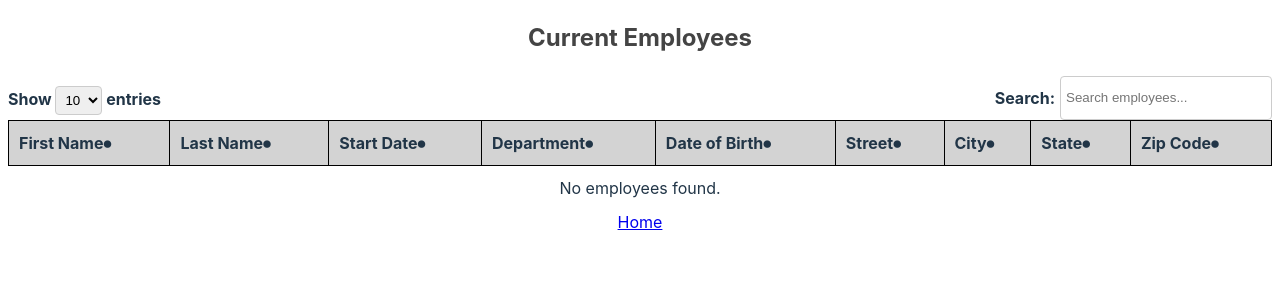
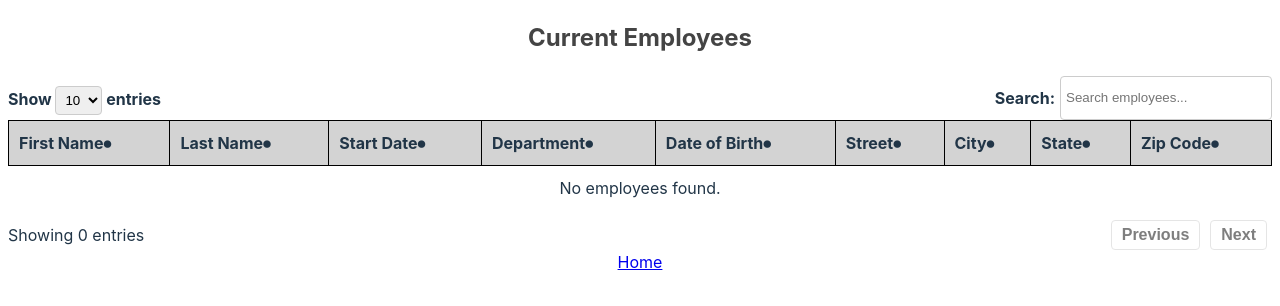
Before and after one commit to samiNedjai/hrnet-react, a React (Vite) app: page /employee-list in a window 1280 px wide. Shown: the top 306 px of the page. Built offline with nearby package versions, Linux system fonts and the light colour scheme.

Commit message:
istaller smmodal et ajouter a CreateEmployee

```diff
--- a/package.json
+++ b/package.json
@@ -19,7 +19,8 @@
     "react-dom": "^19.0.0",
     "react-redux": "^9.2.0",
     "react-router-dom": "^7.1.5",
-    "react-select": "^5.10.0"
+    "react-select": "^5.10.0",
+    "samodal-react": "^1.0.3"
   },
   "devDependencies": {
     "@eslint/js": "^9.19.0",
--- a/src/pages/CreateEmployee.jsx
+++ b/src/pages/CreateEmployee.jsx
@@ -1,57 +1,45 @@
-import  { useState } from "react";
+import { useState } from "react";
 import { Link } from "react-router-dom";
 import CustomDatePicker from "../components/DatePicker";
 import { FontAwesomeIcon } from "@fortawesome/react-fontawesome";
 import { faHome } from "@fortawesome/free-solid-svg-icons";
-import {states, departments} from "../data/data";
+import { states, departments } from "../data/data";
 import CustomDropdown from "../components/Dropdown";
 import { useDispatch } from "react-redux";
-import { addEmployeeAction } from "../actions/employeeAction"
-import "../styles/createEmployee.css"
-
-
+import { addEmployeeAction } from "../actions/employeeAction";
+import Modal from "samodal-react";
+import "../styles/createEmployee.css";
 
 export default function CreateEmployee() {
-
   const [firstName, setFirstName] = useState("");
   const [lastName, setLastName] = useState("");
   const [dateOfBirth, setDateOfBirth] = useState(null);
   const [startDate, setStartDate] = useState(null);
   const [street, setStreet] = useState("");
-  const [city, setCity] = useState("")
-  const [state, setState] = useState(null);;
+  const [city, setCity] = useState("");
+  const [state, setState] = useState(null);
   const [zipCode, setZipCode] = useState("");
   const [department, setDepartment] = useState(null);
+  const [isModalOpen, setIsModalOpen] = useState(false);
   const dispatch = useDispatch();
-
 
   const handleSubmit = (e) => {
     e.preventDefault();
-    if(
-      !firstName ||
-      !lastName ||
-      !dateOfBirth ||
-      !startDate ||
-      !street ||
-      !city ||
-      !state ||
-      !zipCode ||
-      !department
-    ) {
+    if (!firstName || !lastName || !dateOfBirth || !startDate || !street || !city || !state || !zipCode || !department) {
       alert("Please fill all fields");
-      return
+      return;
     }
     dispatch(
       addEmployeeAction({
         firstName,
         lastName,
         dateOfBirth: dateOfBirth.toISOString(), // Convertir en chaîne de caractères
-        startDate: startDate.toISOString(),     // Convertir en chaîne de caractères
+        startDate: startDate.toISOString(), // Convertir en chaîne de caractères
         address: { street, city, state: state.value, zipCode },
-        department: department.value
+        department: department.value,
       })
     );
-    alert("Employee Created!");
+    setIsModalOpen(true);
     // Reset form fields
     setFirstName("");
     setLastName("");
@@ -62,7 +50,7 @@ export default function CreateEmployee() {
     setState(null);
     setZipCode("");
     setDepartment(null);
-  }
+  };
 
   return (
     <div className="container">
@@ -76,19 +64,10 @@ export default function CreateEmployee() {
         <input type="text" value={lastName} onChange={(e) => setLastName(e.target.value)} />
 
         <label>Date of Birth:</label>
-            <CustomDatePicker
-            selectedDate={dateOfBirth}
-            onChange={setDateOfBirth}
-            todayButton={<FontAwesomeIcon icon={faHome} />}
-
-            />
+        <CustomDatePicker selectedDate={dateOfBirth} onChange={setDateOfBirth} todayButton={<FontAwesomeIcon icon={faHome} />} />
 
         <label>Start Date:</label>
-            <CustomDatePicker
-            selectedDate={startDate}
-            onChange={setStartDate}
-            todayButton={<FontAwesomeIcon icon={faHome} />}
-             />
+        <CustomDatePicker selectedDate={startDate} onChange={setStartDate} todayButton={<FontAwesomeIcon icon={faHome} />} />
 
         <fieldset>
           <legend>Address</legend>
@@ -100,10 +79,7 @@ export default function CreateEmployee() {
 
           <label>State:</label>
           <CustomDropdown
-                options={states.map((state) => ({
-                    value: state.name,
-                    label: state.name
-                  }))}
+            options={states.map((state) => ({ value: state.name, label: state.name }))}
             selectedOption={state}
             onChange={setState}
           />
@@ -113,13 +89,14 @@ export default function CreateEmployee() {
         </fieldset>
 
         <label>Department:</label>
-            <CustomDropdown
-            options={departments}
-            selectedOption={department}
-            onChange={setDepartment} />
+        <CustomDropdown options={departments} selectedOption={department} onChange={setDepartment} />
 
         <button type="submit">Save</button>
       </form>
+
+      <Modal isOpen={isModalOpen} onClose={() => setIsModalOpen(false)} title="Success">
+        <p>Employee Created!</p>
+      </Modal>
     </div>
   );
-    };
+}
--- a/src/pages/EmployeeList.jsx
+++ b/src/pages/EmployeeList.jsx
@@ -5,6 +5,7 @@ import {
   useReactTable,
   getCoreRowModel,
   getFilteredRowModel,
+  getPaginationRowModel,
 } from "@tanstack/react-table";
 import DataTable from "../components/DataTable";
 import "../styles/employeeList.css";
@@ -43,6 +44,7 @@ export default function EmployeeList() {
     getCoreRowModel: getCoreRowModel(),
     onGlobalFilterChange: setGlobalFilter,
     getFilteredRowModel: getFilteredRowModel(),
+    getPaginationRowModel: getPaginationRowModel()
   });
 
   return (
@@ -80,6 +82,46 @@ export default function EmployeeList() {
       </div>
 
       <DataTable table={table} />
+      <div  className="pagination-container">
+        <span className="entries-info">
+        Showing {table.getRowModel().rows.length > 0
+            ? `${table.getState().pagination.pageIndex * pageSize + 1} to ${
+                Math.min(
+                  (table.getState().pagination.pageIndex + 1) * pageSize,
+                  employees.length
+                )
+              } of ${employees.length}`
+            : "0"} entries
+        </span>
+        <div className="pagination">
+          <button
+            onClick={() => table.previousPage()}
+            disabled={!table.getCanPreviousPage()}
+            className="pagination-button"
+          >
+            Previous
+          </button>
+          {Array.from({ length: table.getPageCount() }, (_, i) => (
+            <button
+              key={i}
+              onClick={() => table.setPageIndex(i)}
+              className={`pagination-number ${
+                table.getState().pagination.pageIndex === i ? "active" : ""
+              }`}
+            >
+              {i + 1}
+            </button>
+          ))}
+          <button
+            onClick={() => table.nextPage()}
+            disabled={!table.getCanNextPage()}
+            className="pagination-button"
+          >
+            Next
+          </button>
+        </div>
+
+      </div>
       <Link to="/">Home</Link>
     </div>
   );
--- a/src/styles/employeeList.css
+++ b/src/styles/employeeList.css
@@ -26,3 +26,50 @@
     border-radius: 4px;
     width: 200px;
   }
+
+  .pagination-container {
+    display: flex;
+    justify-content: space-between;
+    align-items: center;
+    margin-top: 10px;
+  }
+
+  .pagination {
+    display: flex;
+    align-items: center;
+  }
+
+  .pagination-button {
+    padding: 5px 10px;
+    margin: 0 5px;
+    cursor: pointer;
+    background-color: white;
+    border: 1px solid #ccc;
+    border-radius: 4px;
+    color: black;
+  }
+
+  .pagination-button:disabled {
+    cursor: not-allowed;
+    opacity: 0.5;
+  }
+
+  .pagination-number {
+    display: flex;
+    align-items: center;
+    justify-content: center;
+    width: 90px;
+    height: 30px;
+    border: 1px solid black;
+    border-radius: 4px;
+    background-color: white;
+    margin: 0 5px;
+    cursor: pointer;
+    color: black;
+  }
+  .pagination-number.active {
+    background-color: #007bff;
+    color: white;
+    font-weight: bold;
+    border-color: #007bff;
+  }
```
Also changed, not shown: 1 other file (tests, documents, lock files or other folders). Lines whose indentation alone changed are shown as unchanged.
